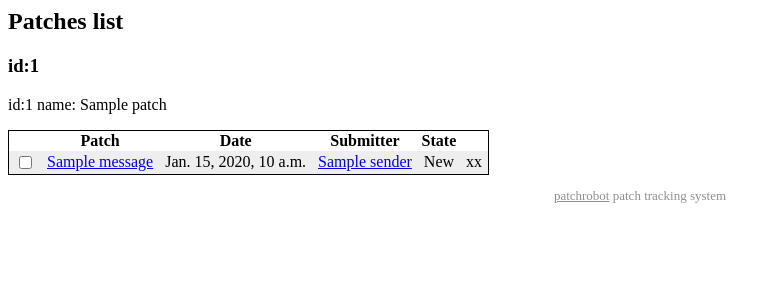
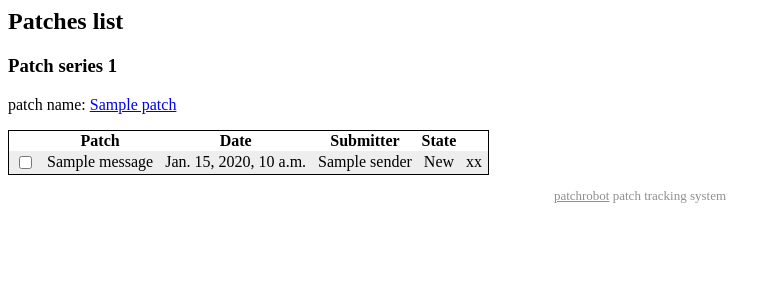
Before and after one commit to certik/patchrobot, a Django app: template templates/review/index.html in a window 1280 px wide. Shown: the top 300 px of the page, without its empty margins (0-781 px from the left). Run offline with Django 3.2, Linux system fonts and the light colour scheme; the template is opened without the code that fills it: most values are stand-ins (such as "Sample title", 1, 10 or a date in 2020).

Commit message:
Little polishing

```diff
--- a/templates/review/index.html
+++ b/templates/review/index.html
@@ -7,10 +7,10 @@
 <h2>Patches list</h2>
 {% if issue_list %}
     {% for issue in issue_list %}
-        <h3>id:{{ issue.id }}</h3>
+        <h3>Patch series {{ issue.id }}</h3>
         {% for patch in issue.patch_set.all %}
             <p>
-            id:{{ patch.id }} name: {{ patch.subject }}
+            patch name: <a href="{{ patch.id }}">{{ patch.subject }}</a>
             </p>
             <table class="patchlist">
             <tr><th></th>
@@ -18,10 +18,10 @@
             {% for message in patch.message_set.all %}
              <tr class="{% cycle 'even' 'odd' %}">
               <td><input type="checkbox" name="ids[]" value="20232"/></td>
-              <td><a href="patch?id=20232">{{ message.subject }}</a></td>
+              <td>{{ message.subject }}</a></td>
 
               <td>{{ message.date }}</td>
-              <td><a href="list?person=1350">{{ message.sender }}</a></td>
+              <td>{{ message.sender }}</td>
               <td>New</td>
               <td>xx</td>
              </tr>
```
